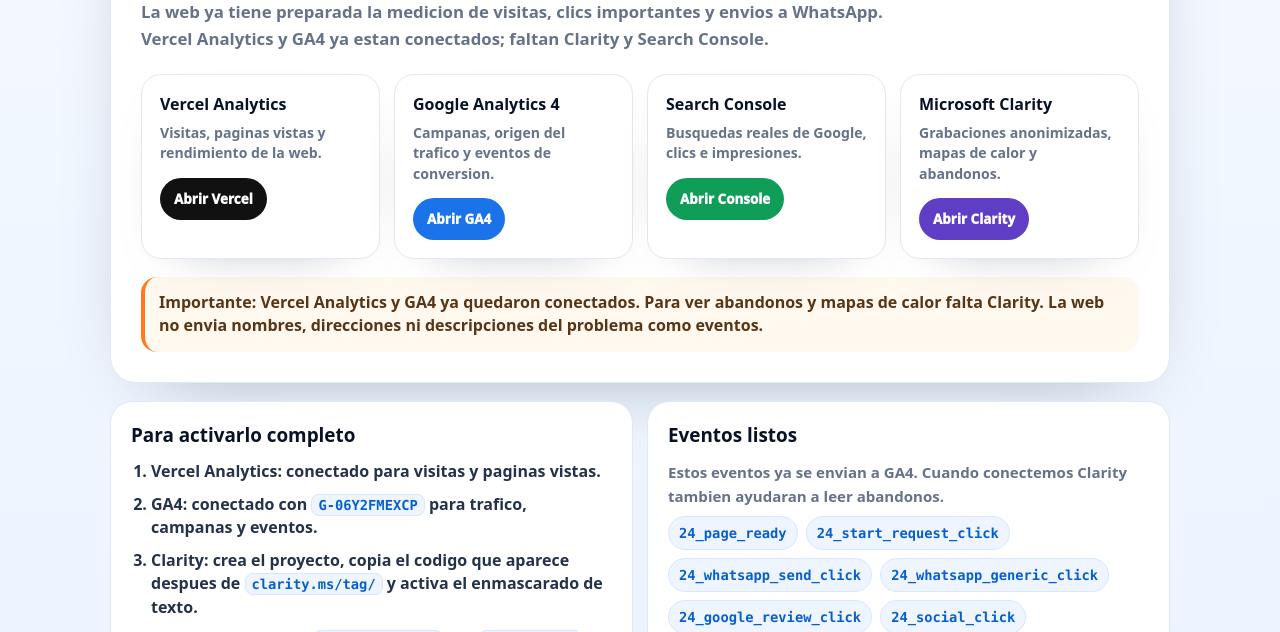
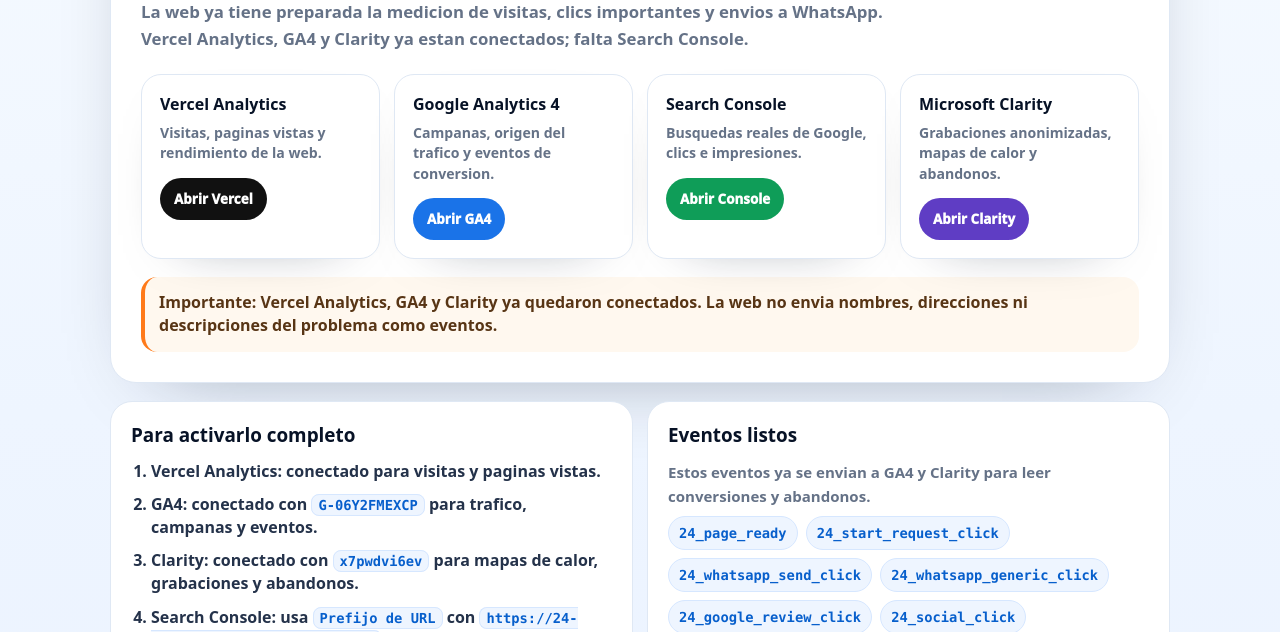
Before and after one commit to Paulomillanez1983/24-climatizaciones, a plain HTML site: page analytics.html in a window 1280 px wide. Shown: the part 320-952 px from the top of the page. Drawn offline with Linux system fonts and the light colour scheme; a script that the page names is missing.

Commit message:
feat: connect clarity analytics

```diff
--- a/analytics.html
+++ b/analytics.html
@@ -80,7 +80,7 @@
     <section class="hero">
       <span class="eyebrow"><i class="dot"></i> Panel gratis recomendado</span>
       <h1>Metricas para saber que funciona.</h1>
-      <p class="lead">La web ya tiene preparada la medicion de visitas, clics importantes y envios a WhatsApp. Vercel Analytics y GA4 ya estan conectados; faltan Clarity y Search Console.</p>
+      <p class="lead">La web ya tiene preparada la medicion de visitas, clics importantes y envios a WhatsApp. Vercel Analytics, GA4 y Clarity ya estan conectados; falta Search Console.</p>
 
       <div class="grid">
         <article class="card vercel">
@@ -105,7 +105,7 @@
         </article>
       </div>
 
-      <div class="notice">Importante: Vercel Analytics y GA4 ya quedaron conectados. Para ver abandonos y mapas de calor falta Clarity. La web no envia nombres, direcciones ni descripciones del problema como eventos.</div>
+      <div class="notice">Importante: Vercel Analytics, GA4 y Clarity ya quedaron conectados. La web no envia nombres, direcciones ni descripciones del problema como eventos.</div>
     </section>
 
     <section class="steps">
@@ -114,14 +114,14 @@
         <ol>
           <li>Vercel Analytics: conectado para visitas y paginas vistas.</li>
           <li>GA4: conectado con <code>G-06Y2FMEXCP</code> para trafico, campanas y eventos.</li>
-          <li>Clarity: crea el proyecto, copia el codigo que aparece despues de <code>clarity.ms/tag/</code> y activa el enmascarado de texto.</li>
+          <li>Clarity: conectado con <code>x7pwdvi6ev</code> para mapas de calor, grabaciones y abandonos.</li>
           <li>Search Console: usa <code>Prefijo de URL</code> con <code>https://24-climatizaciones.vercel.app/</code>, verifica con etiqueta HTML y envia <code>/sitemap.xml</code>.</li>
         </ol>
       </article>
 
       <article class="panel">
         <h2>Eventos listos</h2>
-        <p class="lead" style="font-size:.94rem">Estos eventos ya se envian a GA4. Cuando conectemos Clarity tambien ayudaran a leer abandonos.</p>
+        <p class="lead" style="font-size:.94rem">Estos eventos ya se envian a GA4 y Clarity para leer conversiones y abandonos.</p>
         <div class="events">
           <code>24_page_ready</code>
           <code>24_start_request_click</code>
@@ -146,7 +146,6 @@
       <article class="panel">
         <h2>Datos que faltan</h2>
         <ol>
-          <li><code>Clarity Project ID</code>: el codigo corto que aparece en <code>clarity.ms/tag/...</code>.</li>
           <li><code>Search Console HTML tag</code>: la meta etiqueta que entrega Google para verificar la propiedad.</li>
         </ol>
       </article>
--- a/service-worker.js
+++ b/service-worker.js
@@ -1,4 +1,4 @@
-const CACHE = '24-climatizaciones-v34';
+const CACHE = '24-climatizaciones-v35';
 const ASSETS = [
   './',
   './index.html',
```
Also changed, not shown: index.html (+1 -1 lines).
